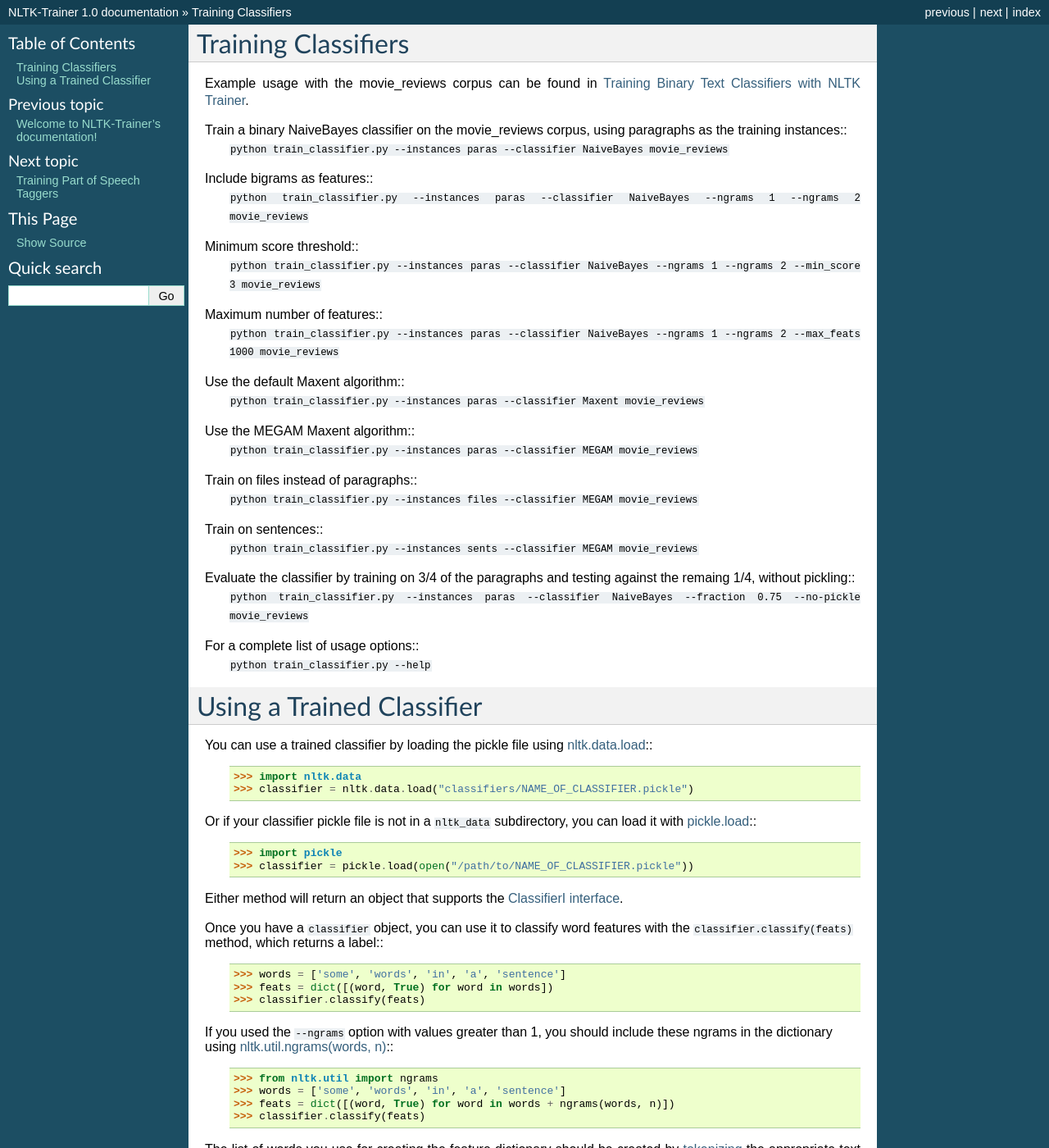
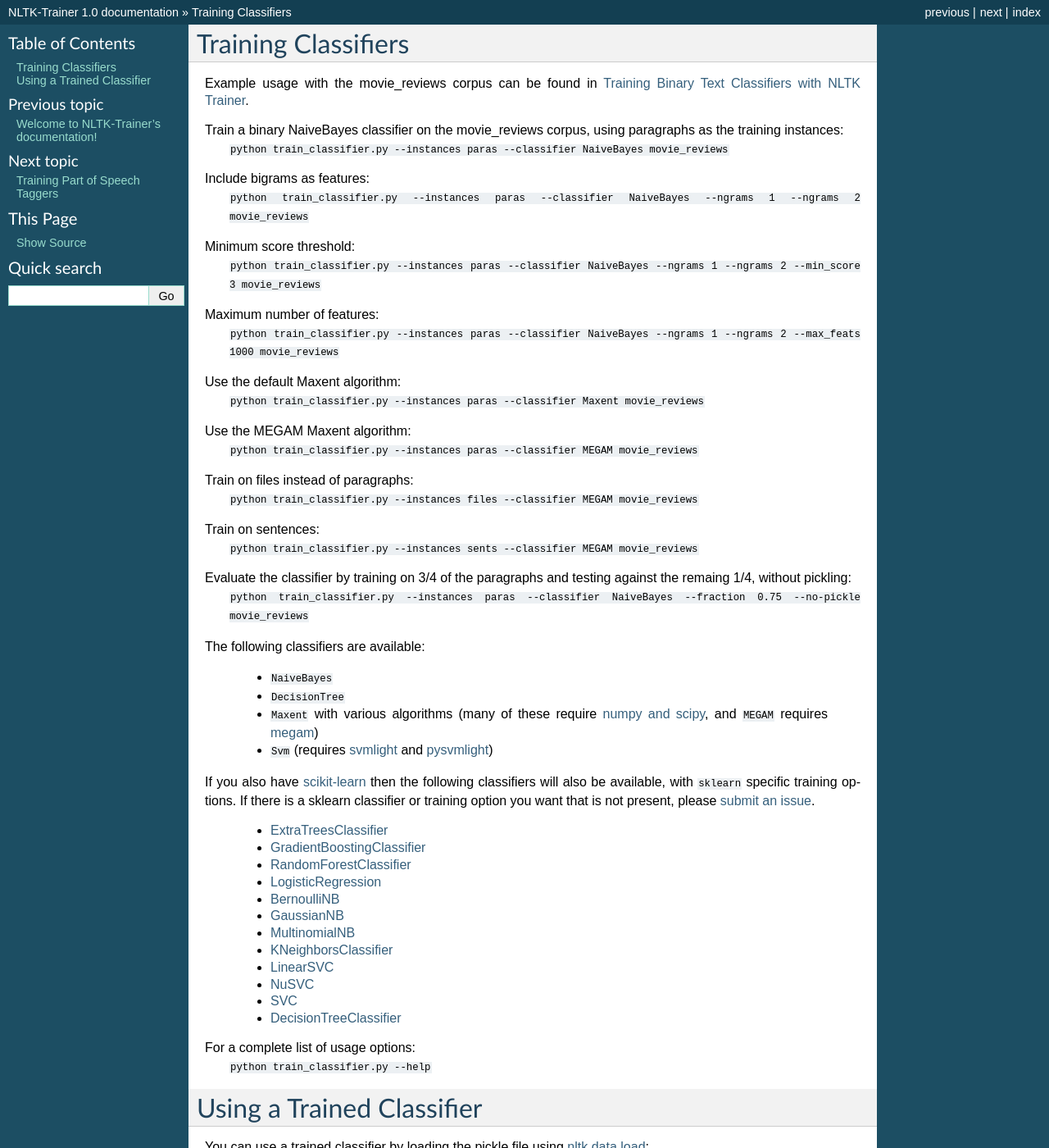
Before and after one commit to japerk/nltk-trainer, a Sphinx documentation site: the page built from docs/train_classifier.rst, in a window 1280 px wide and 1400 px high. Shown: the whole window at 82% size. Built offline with Sphinx 7.4.7, drawn with Linux system fonts in a browser that asks for light colours; some of the changed text lies outside the part shown.

Commit message:
list sklearn classifiers in train_classifier_docs

```diff
--- a/docs/train_classifier.rst
+++ b/docs/train_classifier.rst
@@ -3,56 +3,78 @@ Training Classifiers
 
 Example usage with the movie_reviews corpus can be found in `Training Binary Text Classifiers with NLTK Trainer <http://streamhacker.com/2010/10/25/training-binary-text-classifiers-nltk-trainer/>`_.
 
-Train a binary NaiveBayes classifier on the movie_reviews corpus, using paragraphs as the training instances::
+Train a binary NaiveBayes classifier on the movie_reviews corpus, using paragraphs as the training instances:
 	``python train_classifier.py --instances paras --classifier NaiveBayes movie_reviews``
 
-Include bigrams as features::
+Include bigrams as features:
 	``python train_classifier.py --instances paras --classifier NaiveBayes --ngrams 1 --ngrams 2 movie_reviews``
 
-Minimum score threshold::
+Minimum score threshold:
 	``python train_classifier.py --instances paras --classifier NaiveBayes --ngrams 1 --ngrams 2 --min_score 3 movie_reviews``
 
-Maximum number of features::
+Maximum number of features:
 	``python train_classifier.py --instances paras --classifier NaiveBayes --ngrams 1 --ngrams 2 --max_feats 1000 movie_reviews``
 
-Use the default Maxent algorithm::
+Use the default Maxent algorithm:
 	``python train_classifier.py --instances paras --classifier Maxent movie_reviews``
 
-Use the MEGAM Maxent algorithm::
+Use the MEGAM Maxent algorithm:
 	``python train_classifier.py --instances paras --classifier MEGAM movie_reviews``
 
-Train on files instead of paragraphs::
+Train on files instead of paragraphs:
 	``python train_classifier.py --instances files --classifier MEGAM movie_reviews``
 
-Train on sentences::
+Train on sentences:
 	``python train_classifier.py --instances sents --classifier MEGAM movie_reviews``
 
-Evaluate the classifier by training on 3/4 of the paragraphs and testing against the remaing 1/4, without pickling::
+Evaluate the classifier by training on 3/4 of the paragraphs and testing against the remaing 1/4, without pickling:
 	``python train_classifier.py --instances paras --classifier NaiveBayes --fraction 0.75 --no-pickle movie_reviews``
 
-For a complete list of usage options::
+The following classifiers are available:
+
+	* ``NaiveBayes``
+	* ``DecisionTree``
+	* ``Maxent`` with various algorithms (many of these require `numpy and scipy <http://numpy.scipy.org/>`_, and ``MEGAM`` requires `megam <http://www.cs.utah.edu/~hal/megam/>`_)
+	* ``Svm`` (requires `svmlight <http://svmlight.joachims.org/>`_ and `pysvmlight <https://bitbucket.org/wcauchois/pysvmlight>`_)
+
+If you also have `scikit-learn <http://scikit-learn.org/>`_ then the following classifiers will also be available, with ``sklearn`` specific training options. If there is a sklearn classifier or training option you want that is not present, please `submit an issue <https://github.com/japerk/nltk-trainer/issues>`_.
+
+	* `ExtraTreesClassifier <http://scikit-learn.org/stable/modules/generated/sklearn.ensemble.ExtraTreesClassifier.html#sklearn.ensemble.ExtraTreesClassifier>`_
+	* `GradientBoostingClassifier <http://scikit-learn.org/stable/modules/generated/sklearn.ensemble.GradientBoostingClassifier.html#sklearn.ensemble.GradientBoostingClassifier>`_
+	* `RandomForestClassifier <http://scikit-learn.org/stable/modules/generated/sklearn.ensemble.RandomForestClassifier.html#sklearn.ensemble.RandomForestClassifier>`_
+	* `LogisticRegression <http://scikit-learn.org/stable/modules/generated/sklearn.linear_model.LogisticRegression.html#sklearn.linear_model.LogisticRegression>`_
+	* `BernoulliNB <http://scikit-learn.org/stable/modules/generated/sklearn.naive_bayes.BernoulliNB.html#sklearn.naive_bayes.BernoulliNB>`_
+	* `GaussianNB <http://scikit-learn.org/stable/modules/generated/sklearn.naive_bayes.GaussianNB.html#sklearn.naive_bayes.GaussianNB>`_
+	* `MultinomialNB <http://scikit-learn.org/stable/modules/generated/sklearn.naive_bayes.MultinomialNB.html#sklearn.naive_bayes.MultinomialNB>`_
+	* `KNeighborsClassifier <http://scikit-learn.org/stable/modules/generated/sklearn.neighbors.KNeighborsClassifier.html#sklearn.neighbors.KNeighborsClassifier>`_
+	* `LinearSVC <http://scikit-learn.org/stable/modules/generated/sklearn.svm.LinearSVC.html#sklearn.svm.LinearSVC>`_
+	* `NuSVC <http://scikit-learn.org/stable/modules/generated/sklearn.svm.NuSVC.html#sklearn.svm.NuSVC>`_
+	* `SVC <http://scikit-learn.org/stable/modules/generated/sklearn.svm.SVC.html#sklearn.svm.SVC>`_
+	* `DecisionTreeClassifier <http://scikit-learn.org/stable/modules/generated/sklearn.tree.DecisionTreeClassifier.html#sklearn.tree.DecisionTreeClassifier>`_
+
+For a complete list of usage options:
 	``python train_classifier.py --help``
 
 
 Using a Trained Classifier
 --------------------------
 
-You can use a trained classifier by loading the pickle file using `nltk.data.load <http://nltk.googlecode.com/svn/trunk/doc/api/nltk.data-module.html#load>`_::
+You can use a trained classifier by loading the pickle file using `nltk.data.load <http://nltk.googlecode.com/svn/trunk/doc/api/nltk.data-module.html#load>`_:
 	>>> import nltk.data
 	>>> classifier = nltk.data.load("classifiers/NAME_OF_CLASSIFIER.pickle")
 
-Or if your classifier pickle file is not in a ``nltk_data`` subdirectory, you can load it with `pickle.load <http://docs.python.org/library/pickle.html#pickle.load>`_::
+Or if your classifier pickle file is not in a ``nltk_data`` subdirectory, you can load it with `pickle.load <http://docs.python.org/library/pickle.html#pickle.load>`_:
 	>>> import pickle
 	>>> classifier = pickle.load(open("/path/to/NAME_OF_CLASSIFIER.pickle"))
 
 Either method will return an object that supports the `ClassifierI interface <http://nltk.googlecode.com/svn/trunk/doc/api/nltk.classify.api.ClassifierI-class.html>`_.
 
-Once you have a ``classifier`` object, you can use it to classify word features with the ``classifier.classify(feats)`` method, which returns a label::
+Once you have a ``classifier`` object, you can use it to classify word features with the ``classifier.classify(feats)`` method, which returns a label:
 	>>> words = ['some', 'words', 'in', 'a', 'sentence']
 	>>> feats = dict([(word, True) for word in words])
 	>>> classifier.classify(feats)
 
-If you used the ``--ngrams`` option with values greater than 1, you should include these ngrams in the dictionary using `nltk.util.ngrams(words, n) <http://nltk.googlecode.com/svn/trunk/doc/api/nltk.util-module.html#ngrams>`_::
+If you used the ``--ngrams`` option with values greater than 1, you should include these ngrams in the dictionary using `nltk.util.ngrams(words, n) <http://nltk.googlecode.com/svn/trunk/doc/api/nltk.util-module.html#ngrams>`_:
 	>>> from nltk.util import ngrams
 	>>> words = ['some', 'words', 'in', 'a', 'sentence']
 	>>> feats = dict([(word, True) for word in words + ngrams(words, n)])
```
